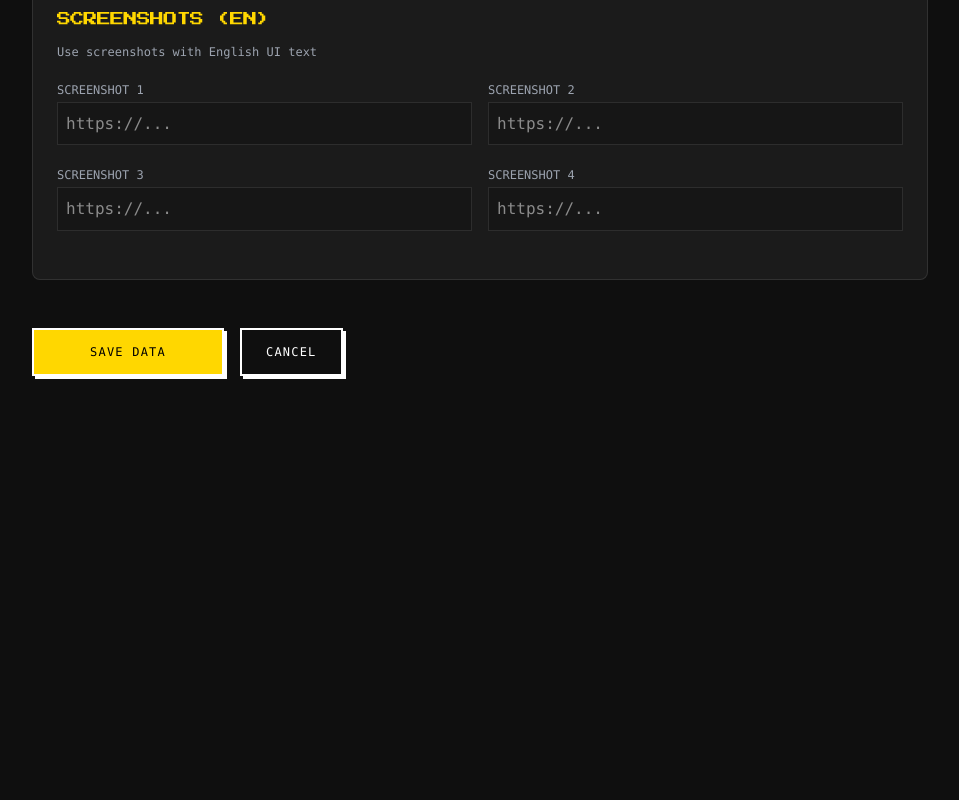
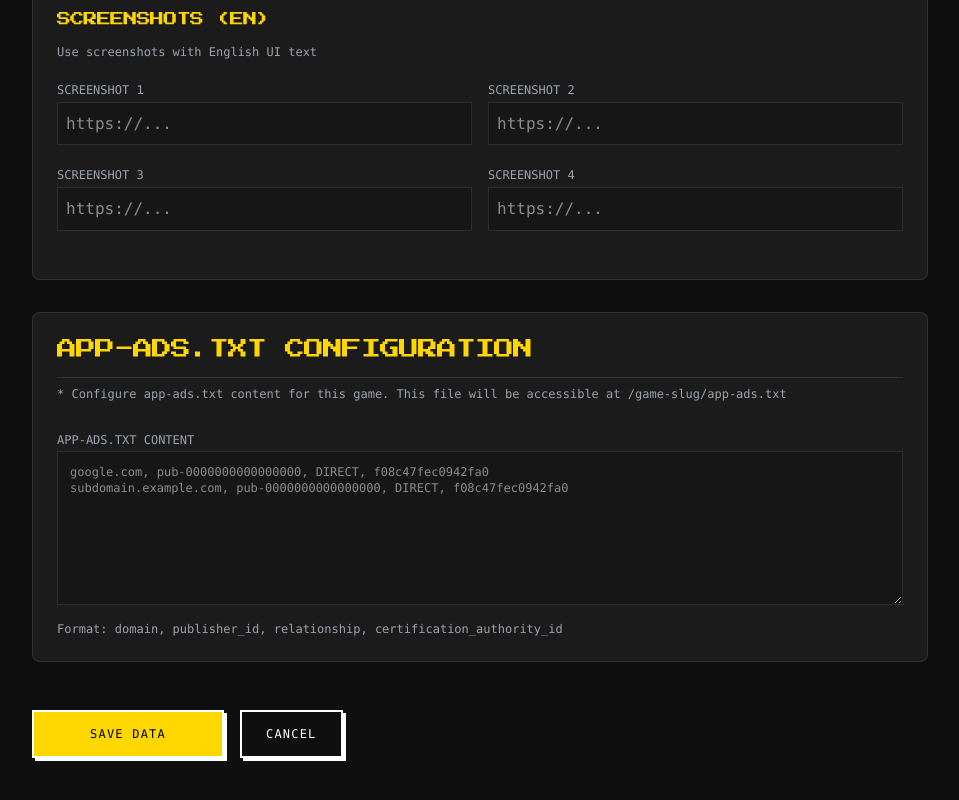
Before and after one commit to Yerassylzh/redboxstudio, a Next.js app: page /admin/games/new in a window 1280 px wide. Shown: the part 1631-2431 px from the top of the page, without its empty margins (0-959 px from the left). Before the commit the page ends 2087 px from the top, so only its background shows below. Built offline with nearby package versions, Linux system fonts and the light colour scheme.

Commit message:
Implement app-ads.txt

```diff
--- /dev/null
+++ b/app/[locale]/game/[slug]/app-ads.txt/route.ts
@@ -0,0 +1,44 @@
+import { createClient } from '@/utils/supabase/server';
+import { NextRequest, NextResponse } from 'next/server';
+
+/**
+ * GET /[locale]/game/[slug]/app-ads.txt
+ *
+ * Serves the app-ads.txt file for a specific game.
+ * The app-ads.txt file is used by advertising platforms to verify authorized sellers.
+ *
+ * @param request - Next.js request object
+ * @param params - Route parameters containing slug and locale
+ * @returns Plain text response with app-ads.txt content or 404 if not found
+ */
+export async function GET(
+  request: NextRequest,
+  { params }: { params: Promise<{ slug: string; locale: string }> }
+) {
+  const { slug } = await params;
+  const supabase = await createClient();
+
+  // Fetch the game's app_ads_txt content
+  const { data: game, error } = await supabase
+    .from('games')
+    .select('app_ads_txt')
+    .eq('slug', slug)
+    .single();
+
+  // Return 404 if game doesn't exist, has no app-ads.txt content, or content is empty
+  if (error || !game || !game.app_ads_txt || game.app_ads_txt.trim() === '') {
+    return new NextResponse('Not Found', { status: 404 });
+  }
+
+  // Return the app-ads.txt content as plain text
+  return new NextResponse(game.app_ads_txt, {
+    status: 200,
+    headers: {
+      'Content-Type': 'text/plain; charset=utf-8',
+      // Cache for 1 hour in browser and CDN
+      'Cache-Control': 'public, max-age=3600, s-maxage=3600',
+      // Prevent content sniffing
+      'X-Content-Type-Options': 'nosniff',
+    },
+  });
+}
--- a/app/admin/games/actions.ts
+++ b/app/admin/games/actions.ts
@@ -21,6 +21,7 @@ interface GameData {
     en: { description: string; features: Record<string, string>; privacy: string; gallery?: string[] }
     ru: { description: string; features: Record<string, string>; privacy: string; gallery?: string[] }
   }
+  app_ads_txt?: string
 }
 
 export async function saveGame(prevState: any, formData: FormData) {
@@ -83,6 +84,10 @@ export async function saveGame(prevState: any, formData: FormData) {
   // Legacy gallery field (kept null for backward compatibility)
   const gallery = null;
 
+  // Extract app-ads.txt content (trim and convert empty strings to null)
+  const app_ads_txt_raw = formData.get('app_ads_txt') as string;
+  const app_ads_txt = app_ads_txt_raw && app_ads_txt_raw.trim() !== '' ? app_ads_txt_raw.trim() : null;
+
   const dataToUpsert = {
     slug,
     title,
@@ -92,7 +97,8 @@ export async function saveGame(prevState: any, formData: FormData) {
     release_date: release_date || null,
     platforms,
     translations,
-    gallery
+    gallery,
+    app_ads_txt
   }
 
   let error;
--- a/components/admin/GameForm.tsx
+++ b/components/admin/GameForm.tsx
@@ -224,6 +224,27 @@ export function GameForm({ game }: { game?: any }) { // Type this better ideally
         </div>
       </div>
 
+      {/* App-Ads.txt Configuration */}
+      <div className="p-6 bg-white/5 border border-white/10 rounded-lg space-y-6">
+        <h2 className="text-xl font-heading text-primary border-b border-white/10 pb-4">App-Ads.txt Configuration</h2>
+        <p className="text-xs text-muted-foreground font-mono -mt-4">
+          * Configure app-ads.txt content for this game. This file will be accessible at /{game?.slug || 'game-slug'}/app-ads.txt
+        </p>
+        <div className="space-y-2">
+          <label className="text-xs uppercase font-mono text-muted-foreground">App-Ads.txt Content</label>
+          <textarea
+            rows={8}
+            name="app_ads_txt"
+            defaultValue={game?.app_ads_txt || ''}
+            className="w-full bg-black/20 border border-white/10 p-3 text-white font-mono text-xs"
+            placeholder="google.com, pub-0000000000000000, DIRECT, f08c47fec0942fa0&#10;subdomain.example.com, pub-0000000000000000, DIRECT, f08c47fec0942fa0"
+          />
+          <p className="text-xs text-muted-foreground font-mono">
+            Format: domain, publisher_id, relationship, certification_authority_id
+          </p>
+        </div>
+      </div>
+
       <div className="flex gap-4 pt-4">
         <Button type="submit" variant="default" className="font-mono w-48" disabled={isPending}>
             {isPending ? 'SAVING...' : 'SAVE DATA'}
```
Also changed, not shown: public/app-ads.txt (added), 5 other files (tests, documents, lock files or other folders).
